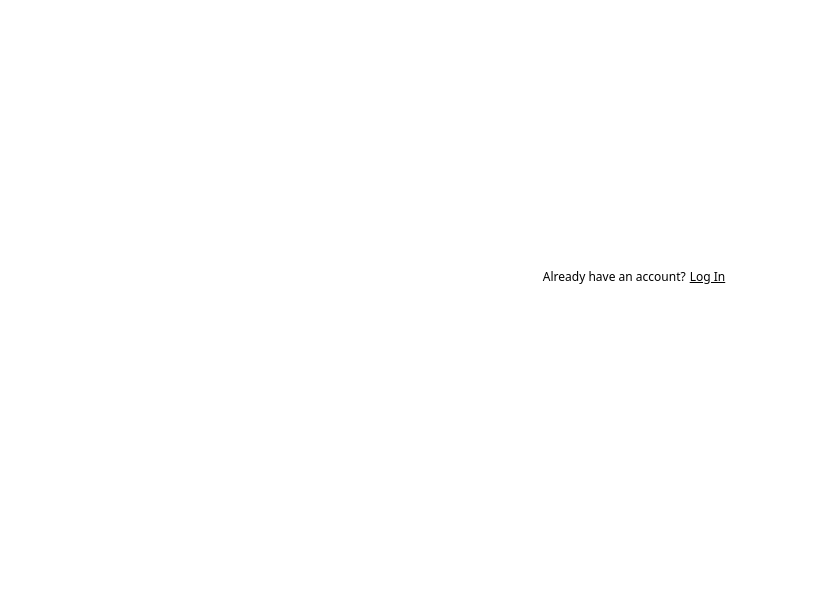
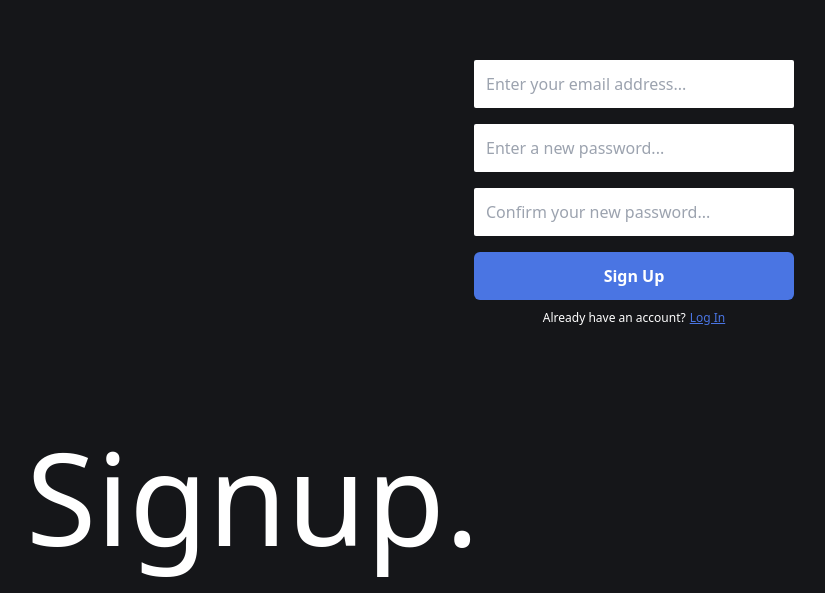
Before and after one commit to MarkCarson777/fitness-tracker, a React (Vite) app: page /signup in a window 1280 px wide. Shown: the part 207-800 px from the top of the page, without its empty margins (6-831 px from the left). Built offline with nearby package versions, Linux system fonts and the light colour scheme; no server answers; sample sign-in values are in the browser's storage.

Commit message:
added styles to Signup

```diff
--- a/src/components/Button/index.tsx
+++ b/src/components/Button/index.tsx
@@ -22,7 +22,7 @@ export function Button(props: ButtonProps) {
       onClick={onClick}
       disabled={disabled}
       className={clsx(
-        "flex font-semibold h-12 justify-center items-center rounded-md text-white",
+        "relative flex font-semibold h-12 justify-center items-center rounded-md text-white",
         primary && "bg-primary-500",
         className
       )}
--- a/src/components/FormError/index.tsx
+++ /dev/null
@@ -1,21 +0,0 @@
-import clsx from "clsx";
-
-import { ErrorMessage } from "formik";
-
-type FormErrorProps = {
-  name: string;
-  component: string;
-  className?: string;
-};
-
-export function FormError(props: FormErrorProps) {
-  const { name, component, className } = props;
-
-  return (
-    <ErrorMessage
-      className={clsx("text-xs text-danger-500", className)}
-      name={name}
-      component={component}
-    />
-  );
-}
--- a/src/views/LogIn/index.tsx
+++ b/src/views/LogIn/index.tsx
@@ -37,7 +37,7 @@ export function Login() {
                 name="email"
                 autoComplete="email"
                 placeholder="Enter your email address..."
-                className="min-w-80 rounded-sm text-black"
+                className="min-w-80 rounded-sm"
                 aria-label="Email"
               />
               <FormInput
--- a/src/views/Signup/index.tsx
+++ b/src/views/Signup/index.tsx
@@ -4,7 +4,6 @@ import { Formik, Form } from "formik";
 import * as Yup from "yup";
 
 import { Button } from "../../components/Button";
-import { FormError } from "../../components/FormError";
 import { FormInput } from "../../components/FormInput";
 
 import { AuthContext } from "../../contexts/AuthContext";
@@ -12,6 +11,10 @@ import { AuthContext } from "../../contexts/AuthContext";
 const SignUpSchema = Yup.object().shape({
   email: Yup.string().email("Invalid email").required("Required"),
   password: Yup.string().required("Required"),
+  confirmPassword: Yup.string().oneOf(
+    [Yup.ref("password"), null],
+    "Passwords must match"
+  ),
 });
 
 export function SignUp() {
@@ -19,9 +22,9 @@ export function SignUp() {
   const navigate = useNavigate();
 
   return (
-    <div className="flex flex-col h-screen w-full justify-center items-center gap-2">
+    <div className="relative gap-2.5 flex flex-col h-screen w-full justify-center items-center bg-black-500">
       <Formik
-        initialValues={{ email: "", password: "" }}
+        initialValues={{ email: "", password: "", confirmPassword: "" }}
         validationSchema={SignUpSchema}
         onSubmit={async (values) => {
           await signUpUser(values.email, values.password);
@@ -30,32 +33,60 @@ export function SignUp() {
       >
         {({ isSubmitting }) => (
           <>
-            <Form className="flex flex-col w-fit gap-2">
-              <div>
-                <FormInput type="email" name="email" autoComplete="email" />
-                <FormError name="email" component="div" />
-              </div>
-              <div>
-                <FormInput
-                  type="password"
-                  name="password"
-                  autoComplete="new-password"
-                />
-                <FormError name="password" component="div" />
-              </div>
-              <Button type="submit" disabled={isSubmitting}>
+            <Form className="flex flex-col w-fit gap-4">
+              <FormInput
+                type="email"
+                name="email"
+                autoComplete="email"
+                placeholder="Enter your email address..."
+                className="min-w-80 rounded-sm"
+                aria-label="Email"
+              />
+              <FormInput
+                type="password"
+                name="password"
+                autoComplete="password"
+                placeholder="Enter a new password..."
+                className="min-w-80 rounded-sm"
+                aria-label="new-password"
+              />
+              <FormInput
+                type="password"
+                name="confirmPassword"
+                autoComplete="confirm-password"
+                placeholder="Confirm your new password..."
+                className="min-w-80 rounded-sm"
+                aria-label="confirm-password"
+              />
+              <Button
+                primary
+                type="submit"
+                disabled={isSubmitting}
+                aria-live="polite"
+                pending={isSubmitting}
+              >
                 <span>Sign Up</span>
               </Button>
             </Form>
             <div className="flex gap-1 text-xs">
-              <span>Already have an account?</span>
-              <Link className="underline" to="/">
+              <span className="text-white">Already have an account?</span>
+              <Link
+                className="text-primary-500 underline hover:no-underline"
+                to="/"
+                aria-label="Log In"
+              >
                 Log In
               </Link>
             </div>
           </>
         )}
       </Formik>
+      <div
+        className="absolute left-8 bottom-8 flex flex-col text-9xl text-white"
+        aria-label="Fit Tracker"
+      >
+        <span>Signup.</span>
+      </div>
     </div>
   );
 }
```
